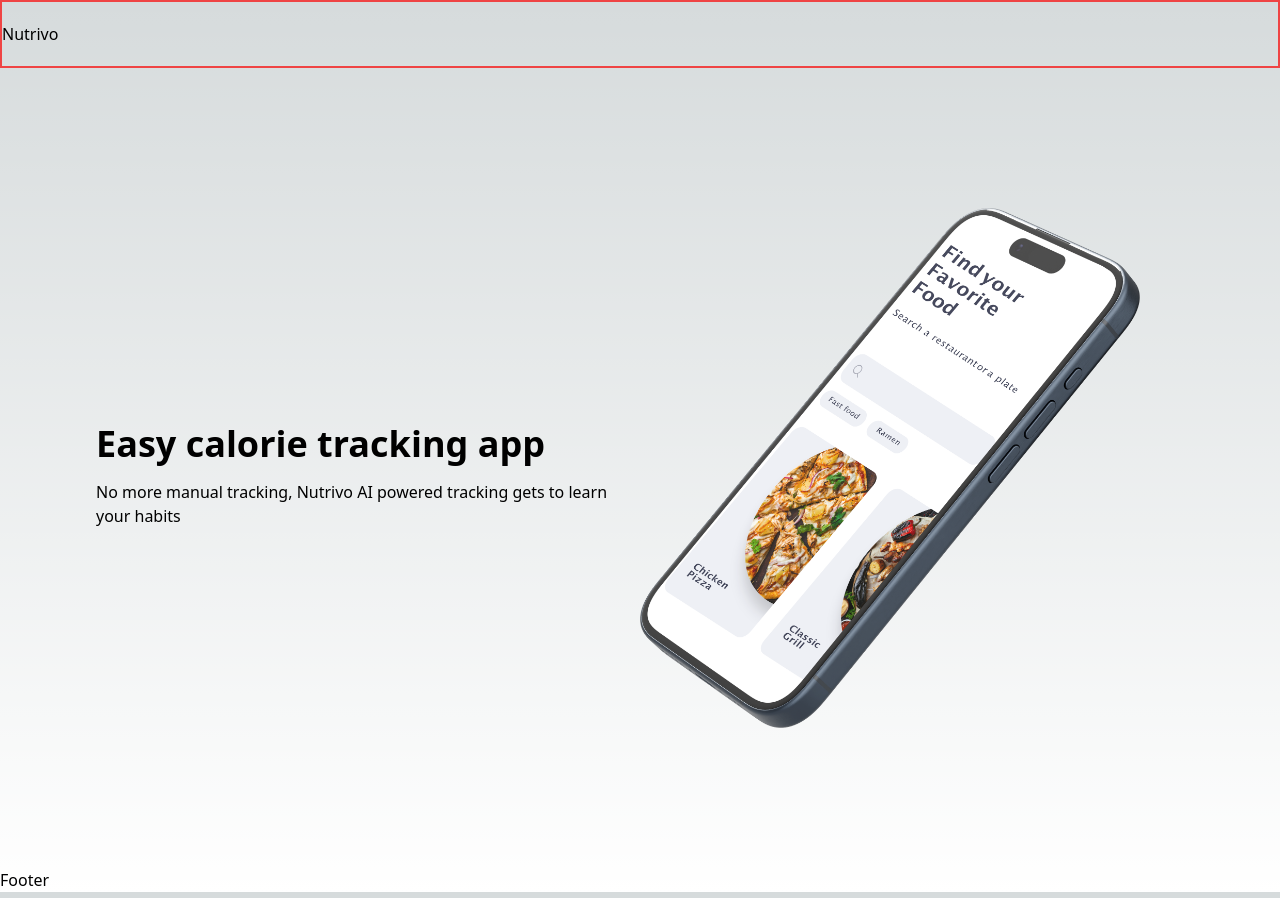
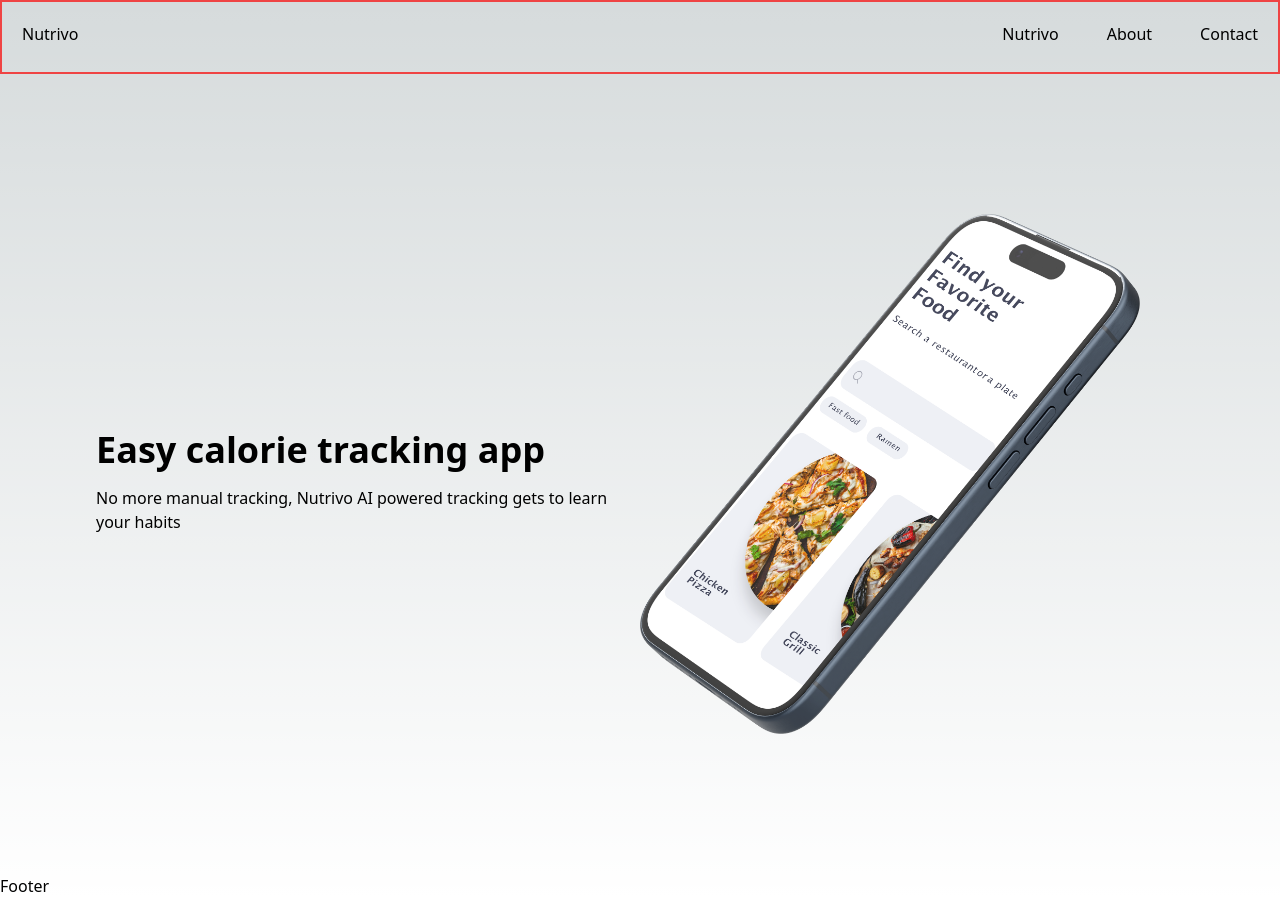
Before and after one commit to zamcham/nutrivo-website, a Next.js app: page / in a window 1280 px wide. Built offline with nearby package versions, Linux system fonts and the light colour scheme.

Commit message:
Add links to navbar

```diff
--- a/app/components/Navbar.js
+++ /dev/null
@@ -1,13 +0,0 @@
-import Link from 'next/link'
-
-function Navbar() {
-  return (
-    <nav className="border-2 border-red-500 flexBetween max-container padding-container relative z-30 py-5">
-        <Link href="/">
-            Nutrivo
-        </Link>
-    </nav>
-  )
-}
-
-export default Navbar
--- /dev/null
+++ b/app/components/Navbar/Navbar.js
@@ -0,0 +1,23 @@
+import Link from 'next/link'
+import navlinks from './constants/navlinks'
+
+function Navbar() {
+  return (
+    <nav className="border-2 border-red-500 flex justify-between max-container padding-container relative z-30 py-5 px-5">
+        <Link href="/">
+            Nutrivo
+        </Link>
+
+        <ul className='hidden h-full gap-12 lg:flex'>
+            {navlinks.map((link) => (
+                <Link href={link.href} key={link.key}
+                className='regular-16 text-black-50 flexCenter pb-1.5 transition-all hover:font-bold'>
+                   {link.label}
+                </Link>
+            ))}
+        </ul>
+    </nav>
+  )
+}
+
+export default Navbar
--- /dev/null
+++ b/app/components/Navbar/constants/navlinks.js
@@ -0,0 +1,7 @@
+const navlinks = [
+    { href: '/', label: 'Nutrivo' },
+    { href: '/features', label: 'About' },
+    { href: '/contact', label: 'Contact' },
+];
+
+export default navlinks;
--- a/app/layout.js
+++ b/app/layout.js
@@ -1,6 +1,6 @@
 import { Inter } from "next/font/google";
 import "./globals.css";
-import Navbar from "./components/Navbar";
+import Navbar from "./components/Navbar/Navbar";
 import Footer from "./components/Footer";
 
 const inter = Inter({ subsets: ["latin"] });
```
